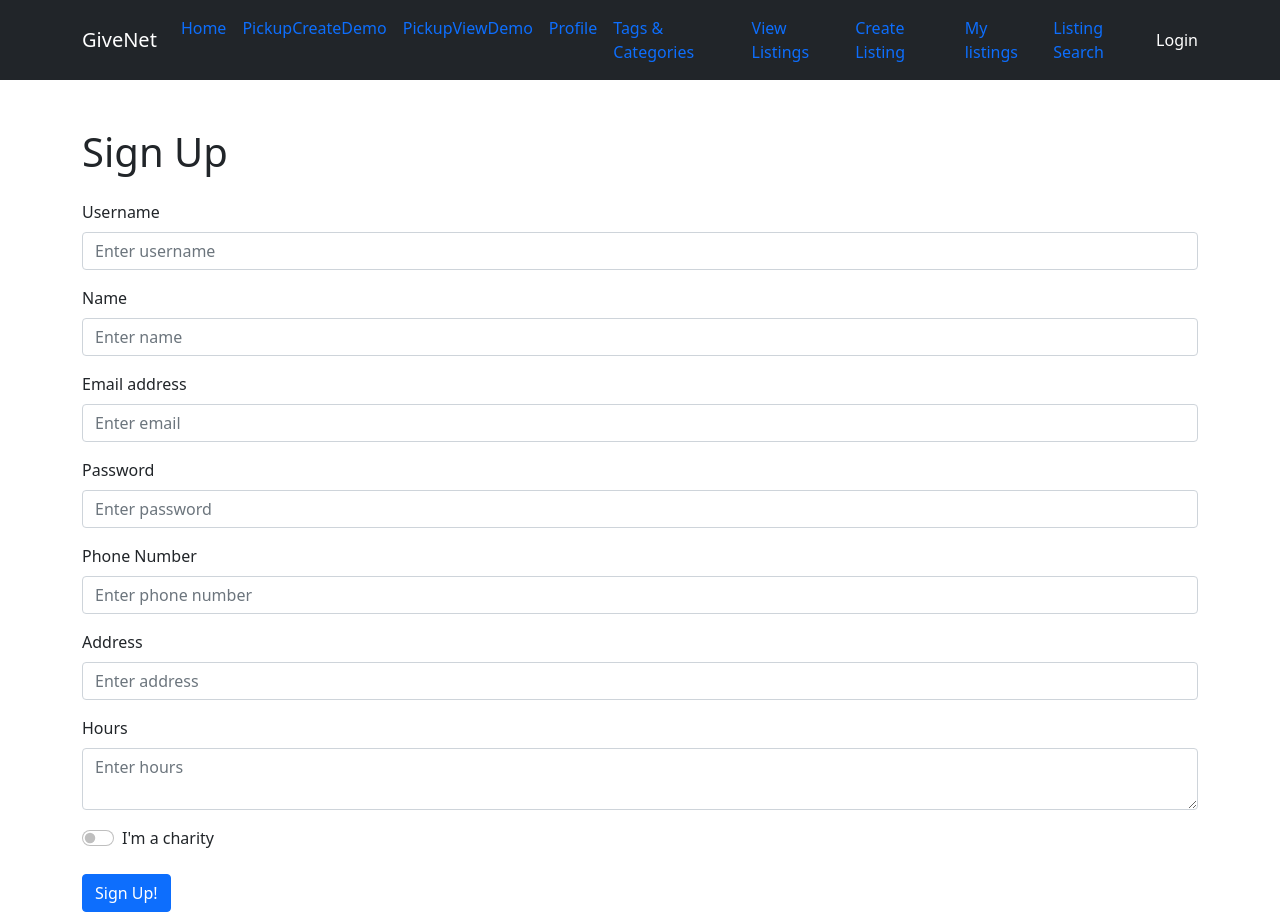
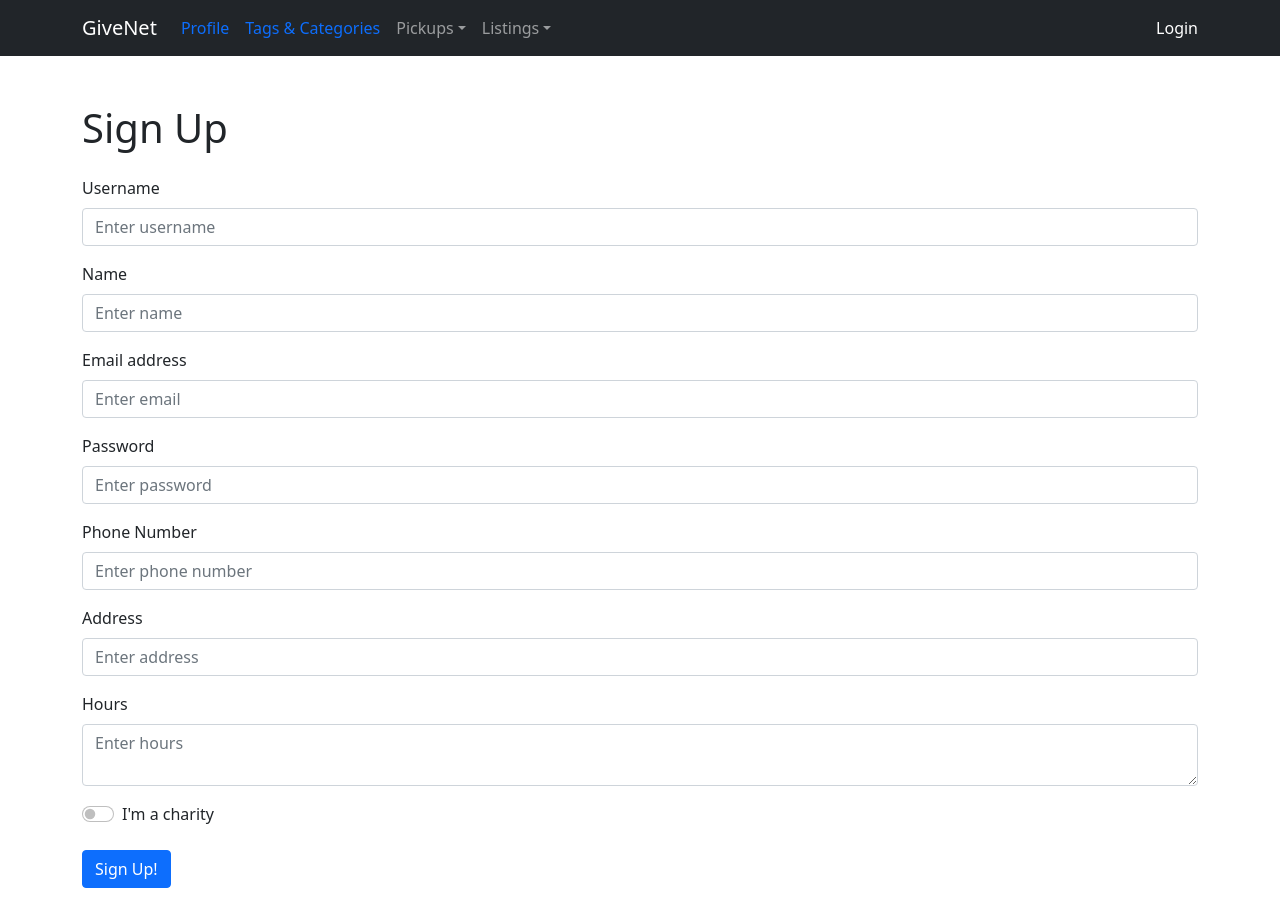
Before and after one commit to UTSCCSCC01/finalprojectw22-givenet, a React (Create React App) app in the folder frontend/: page / in a window 1280 px wide. After the commit the page ends 888 px from the top, so only its background shows below. Built offline with nearby package versions, Linux system fonts and the light colour scheme.

Commit message:
GIV-90 fixed navbar auth

```diff
--- a/frontend/src/App.tsx
+++ b/frontend/src/App.tsx
@@ -1,8 +1,8 @@
-import { useMemo, useState } from "react";
+import { useEffect, useMemo, useState } from "react";
 import LoginPage from "./pages/LoginPage";
 import SignUpPage from "./pages/SignUpPage";
 import { TokenContext } from "./TokenContext";
-import { Routes, Route } from "react-router-dom";
+import { Routes, Route, Navigate, useNavigate } from "react-router-dom";
 import ProfilePage from "./pages/ProfilePage";
 import MyListingsPage from "./pages/MyListingsPage";
 
@@ -20,13 +20,23 @@ import ViewPickupDemo from "./pages/ViewPickupDemo";
 import CreatePickupDemo from "./pages/CreatePickupDemo";
 
 export default function App() {
-	const [token, setToken] = useState("");
-	const value = useMemo(() => ({ token, setToken }), [token, setToken]);
+	const navigate = useNavigate();
+
+	if (!localStorage.getItem("token") &&
+			window.location.pathname !== "/login" &&
+			window.location.pathname !== "/signup" &&
+			window.location.pathname !== "/") {
+
+		console.log("NO token");
+		navigate("/login");
+	}
+
 	return (
 		<div className="App">
 			<header className="App-header"></header>
-			<TokenContext.Provider value={value}>
 				<Routes>
+					<Route path="/" element={<SignUpPage />} />
+					<Route path="/signup" element={<SignUpPage />} />
 					<Route path="/" element={<SignUpPage />} />
 					<Route path="/login" element={<LoginPage />} />
 					<Route path="/profile" element={<ProfilePage />} />
@@ -39,7 +49,6 @@ export default function App() {
 					<Route path="/mylistings" element={<MyListingsPage />} />
 					<Route path="/listingfilters" element={<ListingFiltersPage />} />
 				</Routes>
-			</TokenContext.Provider>
 		</div>
 	);
 }
--- a/frontend/src/components/CharityWant.tsx
+++ b/frontend/src/components/CharityWant.tsx
@@ -15,7 +15,7 @@ export default function WantedItems() {
 	const [itemMap, setItemMap] = useState({});
 	const [searchId, setSearchId] = useState(Number());
 	const [searchResult, setSearchResult] = useState<CharityWantsOutput[]>([]);
-	const { token } = useContext(TokenContext);
+	const token = localStorage.getItem("token");
 	// Retrieve all item tags from the database.
 	async function getAllItemTags() {
 		try {
--- a/frontend/src/components/LoginForm.tsx
+++ b/frontend/src/components/LoginForm.tsx
@@ -11,12 +11,13 @@ type form = {
 };
 
 export default function LoginForm({}: Props) {
+
   // Login form state
   const [formState, setFormState] = useState<form>({
     username: "",
     password: "",
   });
-  const { setToken } = useContext(TokenContext);
+
   // Error message for form errors
   const [errorState, setErrorState] = useState("");
   const navigate = useNavigate();
@@ -47,11 +48,11 @@ export default function LoginForm({}: Props) {
     });
 
     if (response.status === 401) {
-      setToken("");
+      localStorage.setItem("token", "");
       setErrorState("Invalid username or password");
     } else {
       const { accessToken } = await response.json();
-      setToken(accessToken);
+      localStorage.setItem("token", accessToken);
       setErrorState("");
       navigate("/profile");
     }
--- a/frontend/src/components/Navbar.tsx
+++ b/frontend/src/components/Navbar.tsx
@@ -1,32 +1,43 @@
-import React from "react";
-import { Container, Navbar, Nav } from "react-bootstrap";
+import {useContext} from "react";
+import { Container, Navbar, Nav, NavDropdown } from "react-bootstrap";
 import { Link } from "react-router-dom";
+import { TokenContext } from '../TokenContext';
 
 const style = { textDecoration: "none" };
 
 // Simple navigation bar
 export default function Navigation() {
+
+	const token = localStorage.getItem("token");
+
+	const getAuthState = () => {
+		if (token) {
+			return <Link to="/" style={style} onClick={() => {localStorage.removeItem("token")}}> Logout </Link>;
+		} else {
+			if (window.location.pathname === "/" || window.location.pathname === "/signup") {
+				return <Link to="/login" style={style}> Login </Link>;
+			} else {
+				return <Link to="/signup" style={style}> Signup </Link>;
+			}
+		}
+
+	}
+
+	const getHomeState = () => {
+		if (token) {
+			return <Navbar.Brand href="/profile">GiveNet</Navbar.Brand>
+		} else {
+			return <Navbar.Brand href="/">GiveNet</Navbar.Brand>
+		}
+	}
+
+
 	return (
 		<>
 			<Navbar bg="dark" variant="dark">
 				<Container>
-					<Navbar.Brand href="/">GiveNet</Navbar.Brand>
+					{getHomeState()}
 					<Nav className="me-auto">
-						<Nav.Link>
-							<Link to="/" style={style}>
-								Home
-							</Link>
-						</Nav.Link>
-            <Nav.Link>
-              <Link to="/pickupcreatedemo" style={style}>
-                PickupCreateDemo
-              </Link>
-            </Nav.Link>
-            <Nav.Link>
-              <Link to="/pickupviewdemo" style={style}>
-                PickupViewDemo
-              </Link>
-            </Nav.Link>
 						<Nav.Link>
 							<Link to="/profile" style={style}>
 								Profile
@@ -37,31 +48,19 @@ export default function Navigation() {
 								Tags & Categories
 							</Link>
 						</Nav.Link>
-						<Nav.Link>
-							<Link to="/viewlistings" style={style}>
-								View Listings
-							</Link>
-						</Nav.Link>
-						<Nav.Link>
-							<Link to="/profile/listings" style={style}>
-								Create Listing
-							</Link>
-						</Nav.Link>
-						<Nav.Link>
-							<Link to="/mylistings" style={style}>
-								My listings
-							</Link>
-						</Nav.Link>
-						<Nav.Link>
-							<Link to="/listingfilters" style={style}>
-								Listing Search
-							</Link>
-						</Nav.Link>
+						<NavDropdown title="Pickups" className="me-auto">
+							<NavDropdown.Item href="/pickupcreatedemo">Create Pickups</NavDropdown.Item>
+							<NavDropdown.Item href="/pickupviewdemo">My Pickups</NavDropdown.Item>
+						</NavDropdown>
+						<NavDropdown title="Listings" className="me-auto">
+							<NavDropdown.Item href="/viewlistings">All Listings</NavDropdown.Item>
+							<NavDropdown.Item href="/profile/listings">Create Listings</NavDropdown.Item>
+							<NavDropdown.Item href="/mylistings">My Listings</NavDropdown.Item>
+							<NavDropdown.Item href="/listingsfilters">Search Listings</NavDropdown.Item>
+						</NavDropdown>
 					</Nav>
 					<Navbar.Text>
-						<Link to="/login" style={style}>
-							Login
-						</Link>{" "}
+						{getAuthState()}
 					</Navbar.Text>
 				</Container>
 			</Navbar>
--- a/frontend/src/components/NewPickup.tsx
+++ b/frontend/src/components/NewPickup.tsx
@@ -20,10 +20,9 @@ export default function LoginForm({}: Props) {
     completed: false,
     time: 0
   });
-  const { token } = useContext(TokenContext);
+  const token = localStorage.getItem("token");
   // Error message for form errors
   const [errorState, setErrorState] = useState("");
-  const navigate = useNavigate();
 
   // Modify state when the form changes
   const handleFormStateChange = (e: any) => {
--- a/frontend/src/components/Profile.tsx
+++ b/frontend/src/components/Profile.tsx
@@ -48,7 +48,8 @@ export default function Profile() {
     nameAndCount[]
   >([]);
   // The token of the logged in user for authentication
-  const { token } = useContext(TokenContext);
+  const token = localStorage.getItem("token");
+  console.log(token);
 
   // Fill the profileState form
   const fetchUserData = async () => {
--- a/frontend/src/components/TaggingSystem.tsx
+++ b/frontend/src/components/TaggingSystem.tsx
@@ -24,7 +24,7 @@ export default function TaggingSystem() {
 	const [newCategoryName, setNewCategoryName] = useState("");
 	const [newCategoryDesc, setNewCategoryDesc] = useState("");
 	const [categoryNameMap, setCategoryNameMap] = useState({});
-	const { token } = useContext(TokenContext);
+	const token = localStorage.getItem("token");
 
 	async function getAllItemTags() {
 		try {
--- a/frontend/src/components/ViewMyPickups.tsx
+++ b/frontend/src/components/ViewMyPickups.tsx
@@ -37,7 +37,7 @@ type profile = {
 const ViewMyPickups = () => {
   // This state will be used for storing data retrieved from request for all listings
   const [allPickups, setAllPickups] = useState<Pickup[]>([] as Pickup[]);
-  const { token } = useContext(TokenContext);
+  const token = localStorage.getItem("token");
 
   // Makes requests on component load and stores in state ^
   useEffect(() => {
--- a/frontend/src/pages/LoginPage.tsx
+++ b/frontend/src/pages/LoginPage.tsx
@@ -5,13 +5,6 @@ import { TokenContext } from "../TokenContext";
 import { useNavigate } from "react-router-dom";
 
 export default function LoginPage() {
-  const navigate = useNavigate();
-  const { token, setToken } = useContext(TokenContext);
-
-  console.log(1, token);
-  if (token) {
-    navigate("/profile");
-  }
 
   return (
     <div id="subrootdiv">
--- a/frontend/src/pages/SignUpPage.tsx
+++ b/frontend/src/pages/SignUpPage.tsx
@@ -1,19 +1,7 @@
-import React, { useContext, useEffect } from "react";
 import Navbar from "../components/Navbar";
 import SignUpForm from "../components/SignUpForm";
-import { TokenContext } from "../TokenContext";
-import { useNavigate } from "react-router-dom";
 
 export default function SignUpPage() {
-  const { token } = useContext(TokenContext);
-  const navigate = useNavigate();
-
-  useEffect(() => {
-    console.log("signup", token);
-    if (token !== "") {
-      navigate("/profile");
-    }
-  });
 
   return (
     <div>
```
